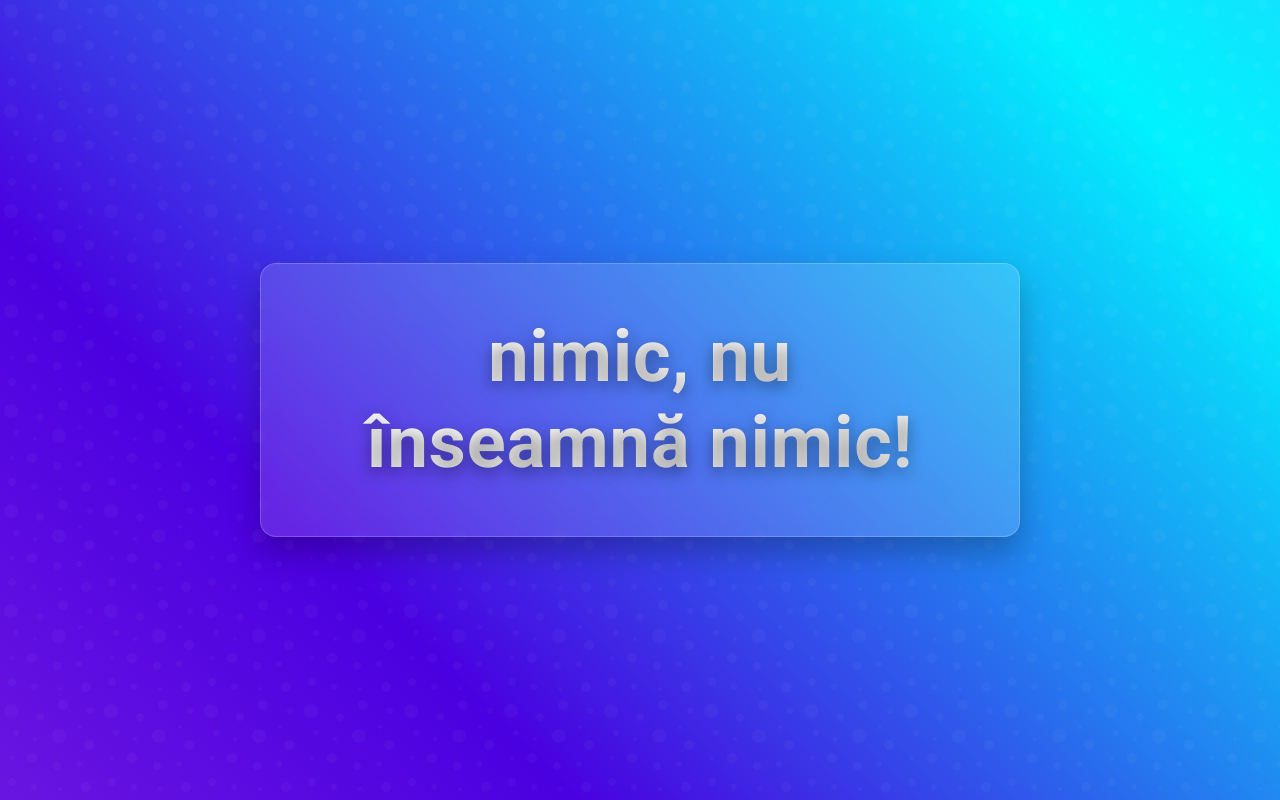
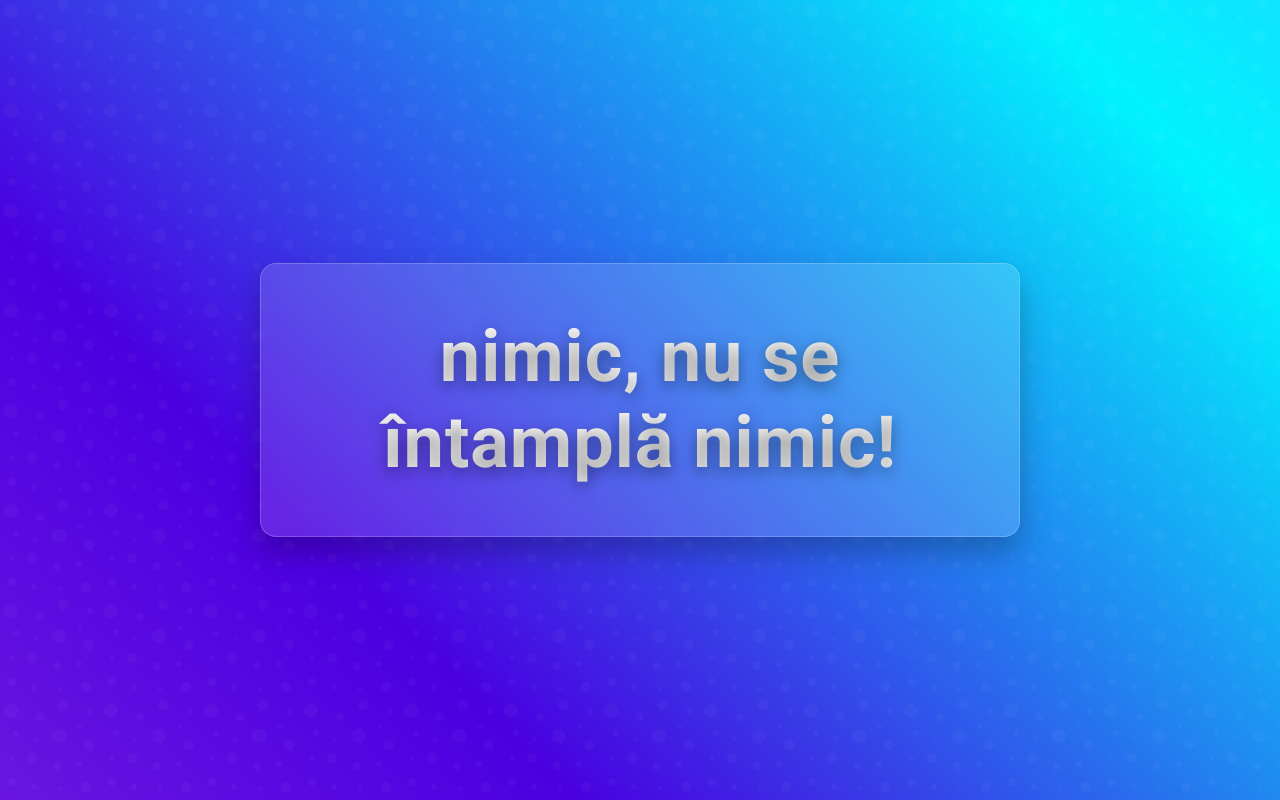
Before and after one commit to alexfierascu/nimic.ceinseamnadaca.ro, a plain HTML site: page index.html in a window 1280 px wide. Drawn offline with Linux system fonts and the light colour scheme.

Commit message:
Update index.html

```diff
--- a/index.html
+++ b/index.html
@@ -94,7 +94,7 @@
     <section class="hero">
         <div class="hero-content">
             <div class="material-card">
-                <h1>nimic, nu înseamnă nimic!</h1>
+                <h1>nimic, nu se întamplă nimic!</h1>
             </div>
         </div>
     </section>
```
